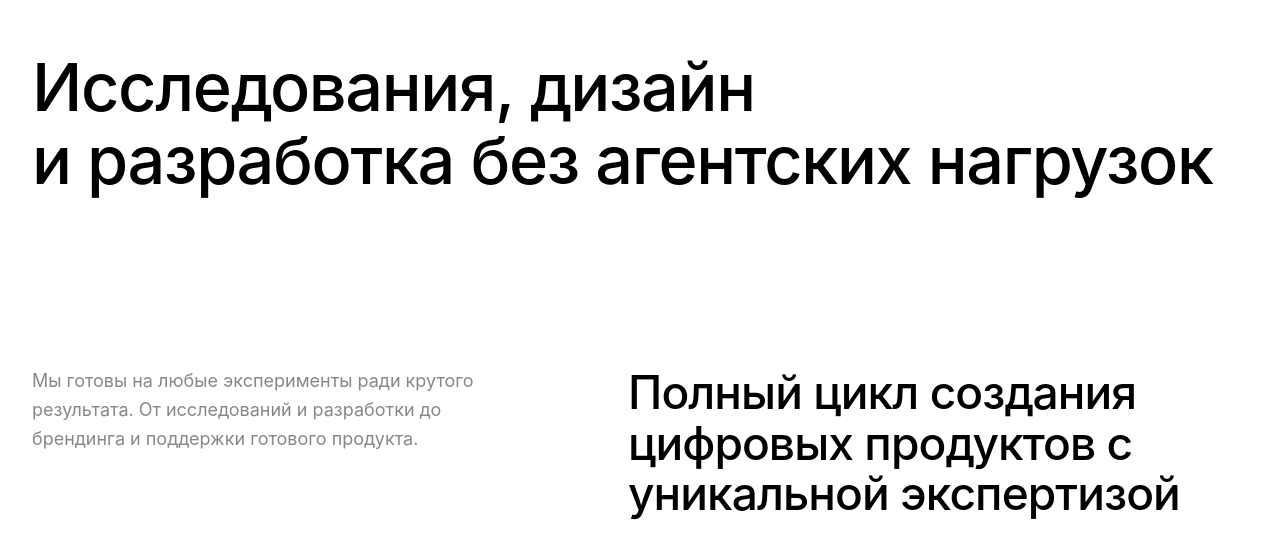
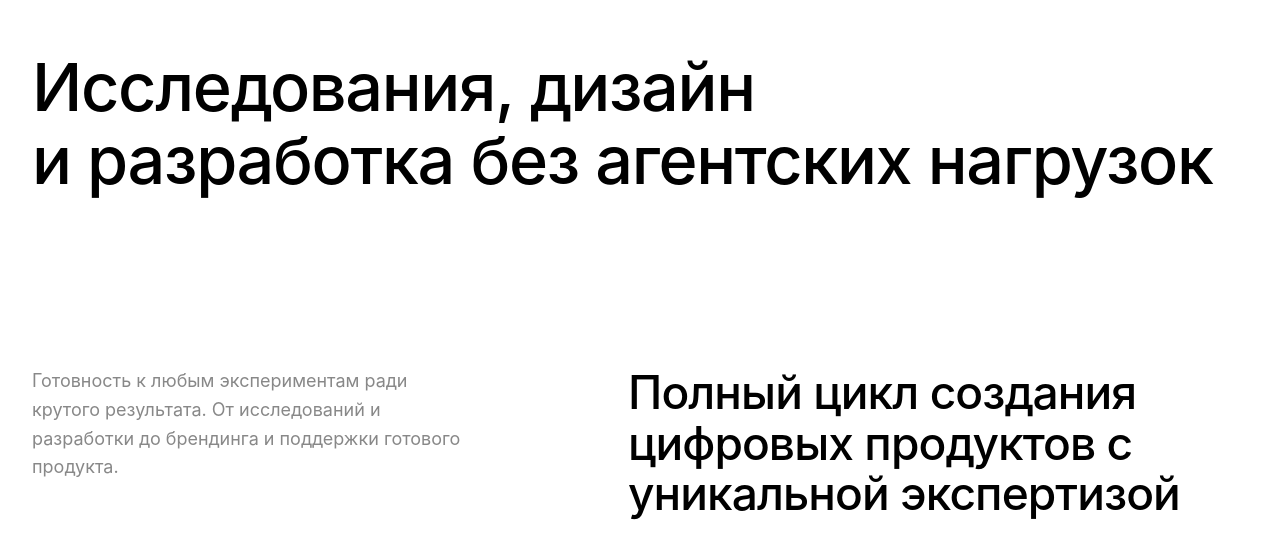
Before and after one commit to Horoshov/my-portfolio, a React (Vite) app: page / in a window 1280 px wide. Shown: the part 533-1092 px from the top of the page. Built offline with nearby package versions, Linux system fonts and the light colour scheme.

Commit message:
content(home): update text in second hero text block

```diff
--- a/src/pages/Home.jsx
+++ b/src/pages/Home.jsx
@@ -105,7 +105,7 @@ const Home = () => {
           <div className="home-text-block-grid">
             <div className="home-text-block-left">
               <div className="home-text-with-dot">
-                <p>Мы готовы на любые эксперименты ради крутого результата. От исследований и разработки до брендинга и поддержки готового продукта.</p>
+                <p>Готовность к любым экспериментам ради крутого результата. От исследований и разработки до брендинга и поддержки готового продукта.</p>
               </div>
             </div>
             <div className="home-text-block-right">
```
